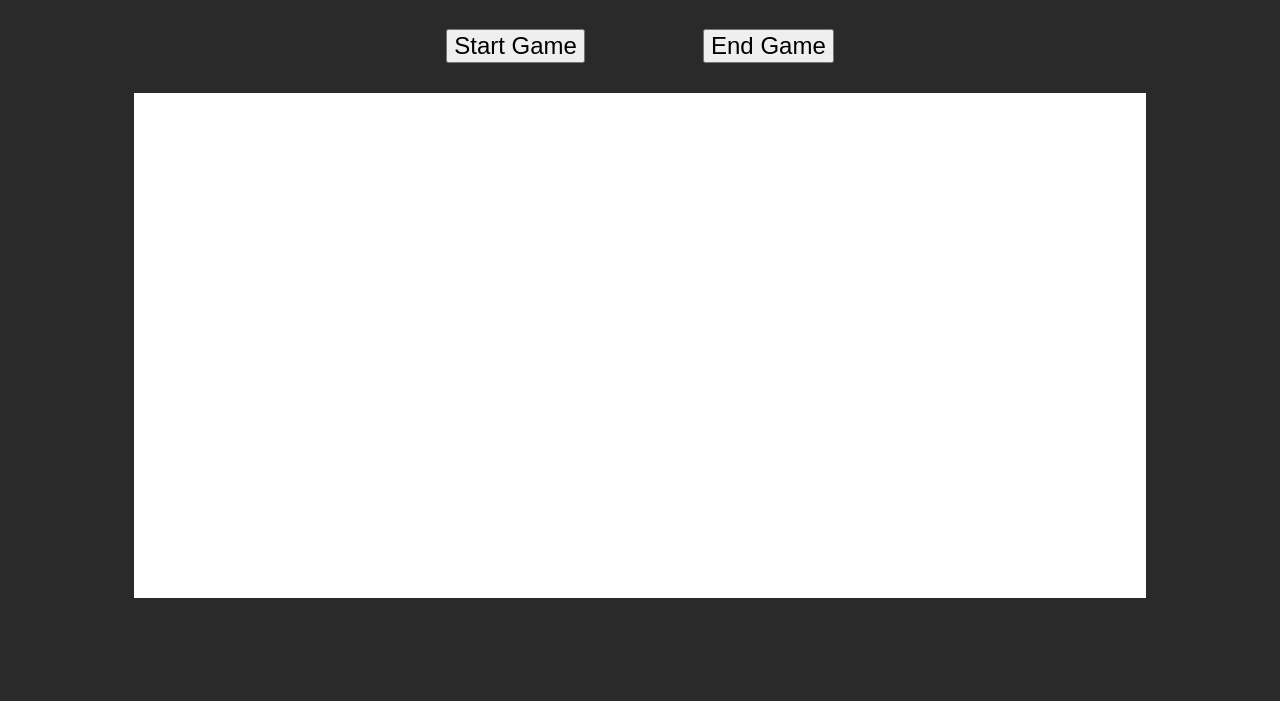
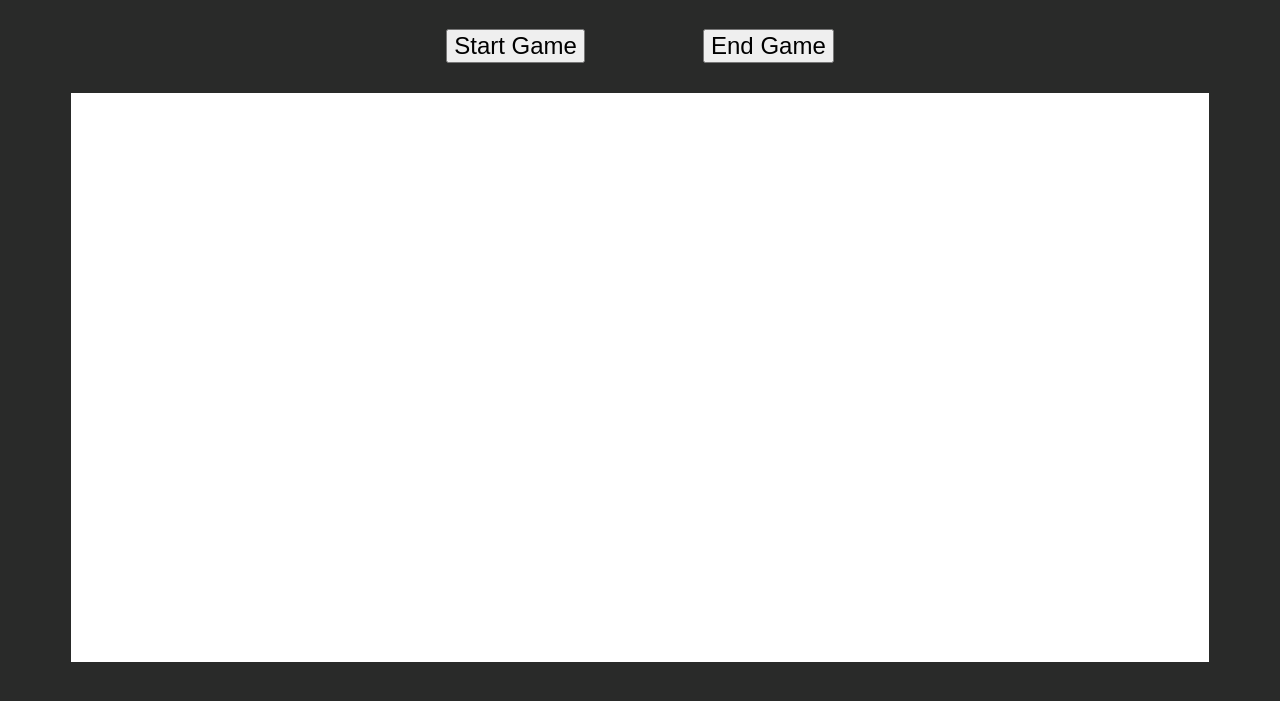
Before and after one commit to mvargasv95/game-of-life, a plain HTML site: page index.html in a window 1280 px wide. Shown: the part 69-770 px from the top of the page. Drawn offline with Linux system fonts and the light colour scheme.

Commit message:
canvas styled

```diff
--- a/styles.css
+++ b/styles.css
@@ -29,13 +29,15 @@ button {
 }
 
 .canvas-div {
-  padding-top: 30px;
-  width: 80%;
+  max-height: 70vh;
+  margin-top: 30px;
+  width: 90%;
+  background-color: red;
   align-self: center;
 }
 
 #canvas {
-  max-height: 75vh;
+  height: 100%;
   width: 100%;
   background-color: #fff;
 }
```
